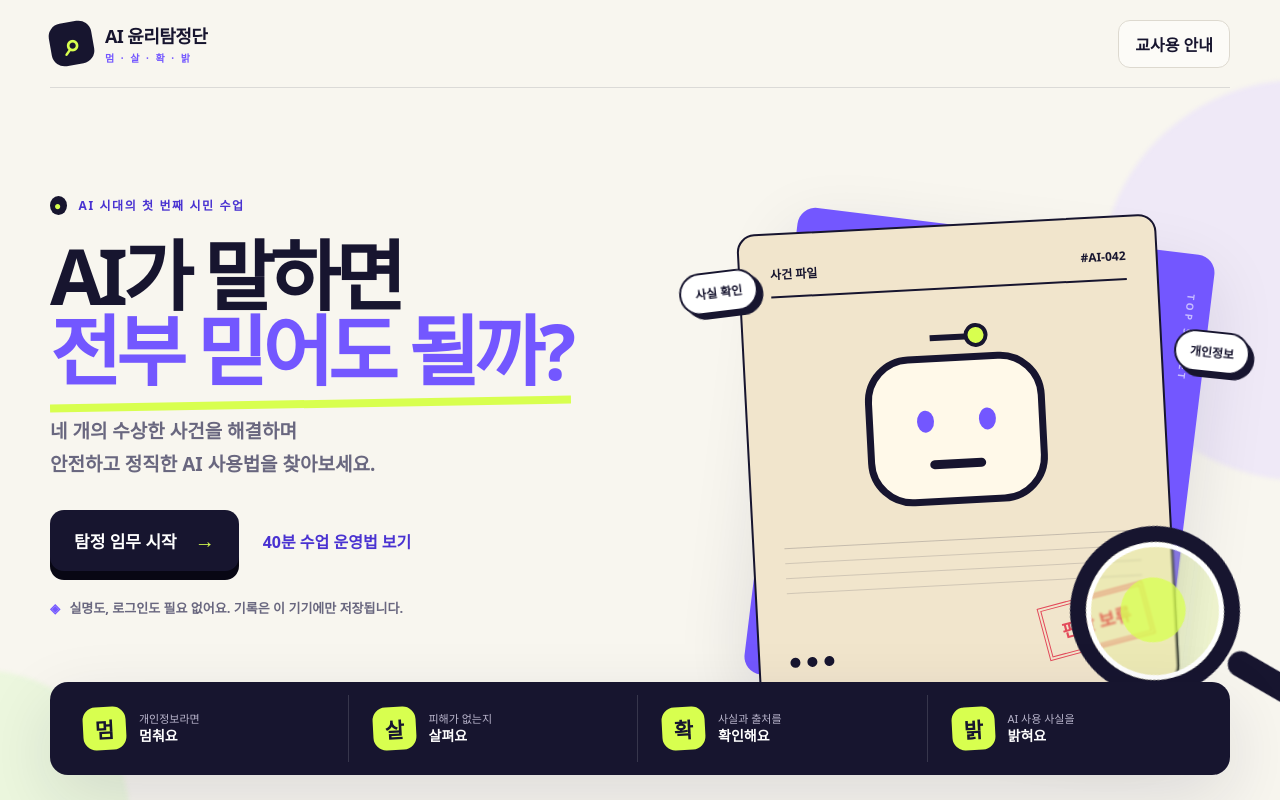
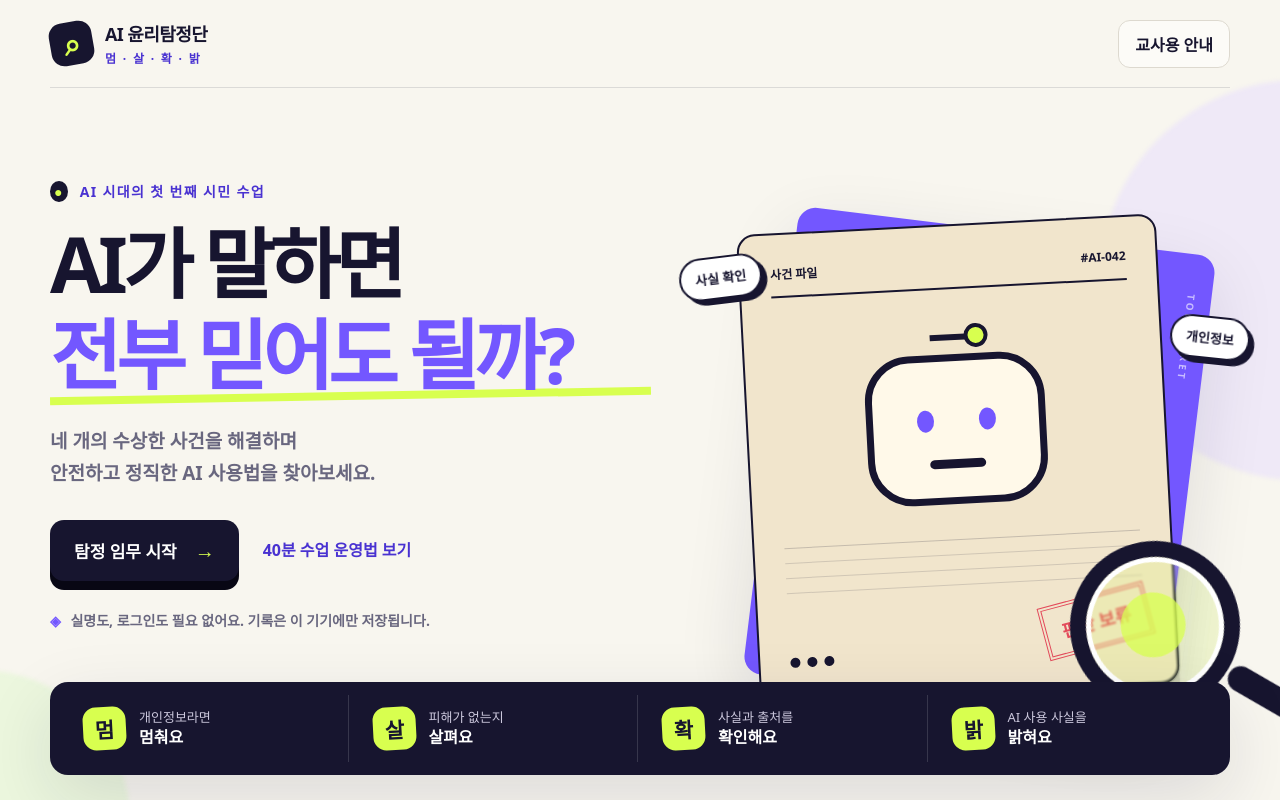
Before and after one commit to themonsteredu/ai-ethics-tamjung, a Next.js app in the folder ai-ethics-detectives/: page / in a window 1280 px wide. Built offline with nearby package versions, Linux system fonts and the light colour scheme.

Commit message:
Improve typography readability

```diff
--- a/ai-ethics-detectives/src/app/globals.css
+++ b/ai-ethics-detectives/src/app/globals.css
@@ -27,13 +27,13 @@ button:disabled { cursor: not-allowed; opacity: .4; transform: none !important;
 .brand { border: 0; background: transparent; display: flex; align-items: center; gap: 12px; padding: 0; cursor: pointer; text-align: left; }
 .brand-mark { width: 43px; height: 43px; display: grid; place-items: center; border-radius: 13px; background: var(--ink); color: var(--lime); font-size: 30px; font-weight: 900; transform: rotate(-10deg); }
 .brand b { font-size: 18px; letter-spacing: -.6px; display: block; }
-.brand small { display: block; margin-top: 2px; color: var(--violet); font-weight: 800; letter-spacing: 2px; font-size: 10px; }
+.brand small { display: block; margin-top: 3px; color: var(--violet-dark); font-weight: 850; letter-spacing: 1.8px; font-size: 12px; }
 .header-actions { display: flex; align-items: center; gap: 12px; }
 .mini-id { font-size: 13px; font-weight: 800; color: var(--muted); }
 .ghost-button, .text-button { border: 0; cursor: pointer; font-weight: 800; background: transparent; }
 .ghost-button { border: 1px solid var(--line); border-radius: 12px; padding: 11px 16px; background: rgba(255,255,255,.5); }
 .ghost-button:hover { background: var(--white); }
-.text-button { color: var(--violet-dark); padding: 12px; }
+.text-button { color: var(--violet-dark); padding: 12px; font-size: 16px; line-height: 1.4; }
 .primary-button, .outline-button { border: 0; border-radius: 14px; padding: 14px 20px; font-weight: 900; cursor: pointer; transition: transform .18s, box-shadow .18s, background .18s; display: inline-flex; align-items: center; justify-content: center; gap: 18px; }
 .primary-button { background: var(--ink); color: white; box-shadow: 0 9px 0 #080714; }
 .primary-button span { color: var(--lime); font-size: 20px; }
@@ -46,14 +46,15 @@ button:disabled { cursor: not-allowed; opacity: .4; transform: none !important;
 
 .hero { width: min(1180px, calc(100% - 40px)); margin: 0 auto; padding: 70px 0 40px; display: grid; grid-template-columns: 1.05fr .95fr; min-height: calc(100vh - 88px); align-content: center; gap: 35px; position: relative; }
 .hero-copy { align-self: center; padding-bottom: 105px; }
-.eyebrow, .section-kicker { color: var(--violet-dark); text-transform: uppercase; font-size: 12px; font-weight: 900; letter-spacing: 1.6px; }
+.eyebrow, .section-kicker { color: var(--violet-dark); text-transform: uppercase; font-size: 14px; line-height: 1.5; font-weight: 900; letter-spacing: 1.35px; }
 .eyebrow span { color: var(--lime); background: var(--ink); border-radius: 50%; padding: 1px 4px; margin-right: 7px; }
-.hero h1 { font-size: clamp(52px, 6vw, 82px); line-height: .98; letter-spacing: -5px; margin: 24px 0 27px; }
-.hero h1 em { color: var(--violet); font-style: normal; position: relative; }
+.hero h1 { font-size: clamp(52px, 6vw, 82px); line-height: 1; letter-spacing: -5px; margin: 24px 0 30px; }
+.hero h1 br { display: none; }
+.hero h1 em { color: var(--violet); display: block; font-style: normal; line-height: 1.06; margin-top: .14em; position: relative; }
 .hero h1 em::after { content: ""; position: absolute; left: 0; right: 0; bottom: -5px; height: 8px; background: var(--lime); z-index: -1; transform: rotate(-1deg); }
 .hero-lead { font-size: 19px; line-height: 1.7; color: var(--muted); font-weight: 600; }
 .hero-actions { display: flex; align-items: center; gap: 12px; margin-top: 30px; }
-.privacy-note { margin-top: 27px; color: var(--muted); font-size: 13px; font-weight: 650; }
+.privacy-note { margin-top: 29px; color: var(--muted); font-size: 14px; line-height: 1.6; font-weight: 700; }
 .privacy-note span { color: var(--violet); margin-right: 6px; }
 .hero-visual { min-height: 510px; position: relative; display: grid; place-items: center; }
 .case-file { position: absolute; width: min(420px, 82%); height: 470px; border-radius: 18px; }
@@ -74,15 +75,15 @@ button:disabled { cursor: not-allowed; opacity: .4; transform: none !important;
 .magnifier { position: absolute; width: 170px; height: 170px; border: 16px solid var(--ink); border-radius: 50%; right: -10px; bottom: 26px; background: rgba(216,255,79,.18); backdrop-filter: blur(1px); transform: rotate(-15deg); box-shadow: inset 0 0 0 5px white; }
 .magnifier::after { content: ""; width: 95px; height: 26px; background: var(--ink); border-radius: 20px; position: absolute; right: -72px; bottom: -42px; transform: rotate(45deg); }
 .magnifier span { width: 65px; height: 65px; border-radius: 50%; background: var(--lime); position: absolute; left: 35px; top: 35px; opacity: .75; }
-.floating-chip { position: absolute; background: white; border: 2px solid var(--ink); border-radius: 999px; padding: 10px 14px; font-size: 12px; font-weight: 900; box-shadow: 5px 5px 0 var(--ink); }
+.floating-chip { position: absolute; background: white; border: 2px solid var(--ink); border-radius: 999px; padding: 10px 14px; font-size: 13px; font-weight: 900; box-shadow: 5px 5px 0 var(--ink); }
 .chip-one { left: -7px; top: 75px; transform: rotate(-7deg); }
 .chip-two { right: -20px; top: 135px; transform: rotate(6deg); }
 .method-strip { grid-column: 1 / -1; position: absolute; bottom: 25px; left: 0; right: 0; display: grid; grid-template-columns: repeat(4, 1fr); background: var(--ink); color: white; border-radius: 18px; padding: 13px; gap: 4px; box-shadow: var(--shadow); }
 .method-item { display: flex; align-items: center; gap: 13px; padding: 12px 20px; border-right: 1px solid rgba(255,255,255,.14); }
 .method-item:last-child { border: 0; }
 .method-item strong { width: 43px; height: 43px; display: grid; place-items: center; border-radius: 13px; background: var(--lime); color: var(--ink); font-size: 21px; transform: rotate(-3deg); }
-.method-item span { font-size: 11px; color: #b9b5cc; line-height: 1.4; }
-.method-item b { display: block; color: white; font-size: 14px; }
+.method-item span { font-size: 13px; color: #cbc7dc; line-height: 1.45; }
+.method-item b { display: block; color: white; font-size: 16px; line-height: 1.35; }
 
 .progress-wrap { width: min(1000px, calc(100% - 40px)); margin: 25px auto 0; display: flex; align-items: center; gap: 25px; }
 .progress-wrap > span { text-transform: uppercase; font-weight: 900; font-size: 11px; letter-spacing: 1px; white-space: nowrap; }
@@ -115,7 +116,7 @@ input:focus, textarea:focus { border-color: var(--violet); background: white; }
 .case-heading { position: relative; margin-bottom: 30px; }
 .case-heading > div { display: flex; gap: 8px; align-items: center; }
 .case-number { font-size: 11px; font-weight: 950; background: var(--ink); color: white; padding: 7px 10px; border-radius: 7px; letter-spacing: 1px; }
-.category-pill { font-size: 11px; font-weight: 900; background: #e9e4ff; color: var(--violet-dark); padding: 7px 10px; border-radius: 999px; }
+.category-pill { font-size: 13px; font-weight: 900; background: #e9e4ff; color: var(--violet-dark); padding: 7px 11px; border-radius: 999px; }
 .case-heading h1 { font-size: clamp(33px, 5vw, 54px); letter-spacing: -3px; margin: 15px 0 5px; }
 .case-heading p { color: var(--muted); margin: 0; font-weight: 650; }
 .case-heading > b { position: absolute; right: 0; bottom: 0; color: #d2cec2; font-size: 48px; letter-spacing: -3px; z-index: -1; }
@@ -129,9 +130,9 @@ input:focus, textarea:focus { border-color: var(--violet); background: white; }
 .evidence-box { margin-top: 25px; background: #f3f0e7; border-radius: 15px; padding: 18px; }
 .evidence-box > b { display: block; margin-bottom: 12px; font-size: 13px; }
 .evidence-box > div { display: flex; gap: 10px; align-items: start; line-height: 1.5; padding: 9px 0; border-top: 1px dashed #d2ccbf; font-size: 14px; }
-.evidence-box > div span { color: var(--violet); font-weight: 950; font-size: 11px; margin-top: 3px; }
+.evidence-box > div span { color: var(--violet-dark); font-weight: 950; font-size: 13px; margin-top: 2px; }
 .judgement-card { padding: 28px; box-shadow: var(--shadow); }
-.question-number { color: var(--violet); font-size: 12px; font-weight: 950; letter-spacing: 1px; }
+.question-number { color: var(--violet-dark); font-size: 14px; line-height: 1.45; font-weight: 950; letter-spacing: .8px; }
 .judgement-card h3 { font-size: 24px; margin: 9px 0 3px; }
 .judgement-card > p, .final-question > p { color: var(--muted); margin: 0 0 20px; font-size: 13px; }
 .signal-picker { display: grid; gap: 9px; }
@@ -149,7 +150,7 @@ textarea { min-height: 92px; resize: vertical; line-height: 1.5; }
 
 .discussion-hero { border-radius: 22px; background: var(--ink); color: white; display: grid; grid-template-columns: 100px 1fr; gap: 15px; padding: 35px 40px; align-items: center; }
 .talk-icon { font-family: Georgia, serif; color: var(--lime); font-size: 110px; line-height: .5; text-align: center; }
-.discussion-hero span { color: var(--lime); font-size: 11px; font-weight: 900; letter-spacing: 1px; }
+.discussion-hero span { color: var(--lime); font-size: 13px; line-height: 1.45; font-weight: 900; letter-spacing: 1px; }
 .discussion-hero h2 { margin: 8px 0 0; font-size: clamp(23px, 3vw, 34px); letter-spacing: -1.3px; line-height: 1.35; }
 .viewpoint-grid { display: grid; grid-template-columns: repeat(3, 1fr); gap: 15px; margin: 18px 0; }
 .viewpoint-grid article { background: white; border: 1px solid var(--line); border-radius: 18px; padding: 23px; position: relative; min-height: 190px; }
@@ -201,7 +202,7 @@ textarea { min-height: 92px; resize: vertical; line-height: 1.5; }
 .constitution-paper { background: #fffdf5; border: 1px solid #d8cfba; padding: 40px; min-height: 580px; position: sticky; top: 20px; box-shadow: 11px 14px 0 #d8d1c0; overflow: hidden; }
 .constitution-paper::after { content: ""; width: 130px; height: 130px; border: 2px solid rgba(115,87,255,.12); border-radius: 50%; position: absolute; right: -35px; bottom: -35px; box-shadow: inset 0 0 0 12px #fffdf5, inset 0 0 0 14px rgba(115,87,255,.12); }
 .paper-mark { position: absolute; right: 25px; top: 25px; width: 45px; height: 45px; border: 2px solid var(--violet); border-radius: 50%; display: grid; place-items: center; color: var(--violet); font-weight: 950; }
-.constitution-paper > span { font-size: 10px; color: var(--violet); font-weight: 950; letter-spacing: 2px; }
+.constitution-paper > span { font-size: 12px; color: var(--violet-dark); font-weight: 950; letter-spacing: 1.8px; }
 .constitution-paper h2 { font-family: Georgia, "Noto Serif KR", serif; font-size: 35px; margin: 15px 0; letter-spacing: -2px; }
 .paper-intro { color: #6d675c; line-height: 1.7; font-size: 13px; border-bottom: 1px solid #d8cfba; padding-bottom: 19px; }
 .constitution-paper ol { padding-left: 24px; margin-top: 25px; }
```
